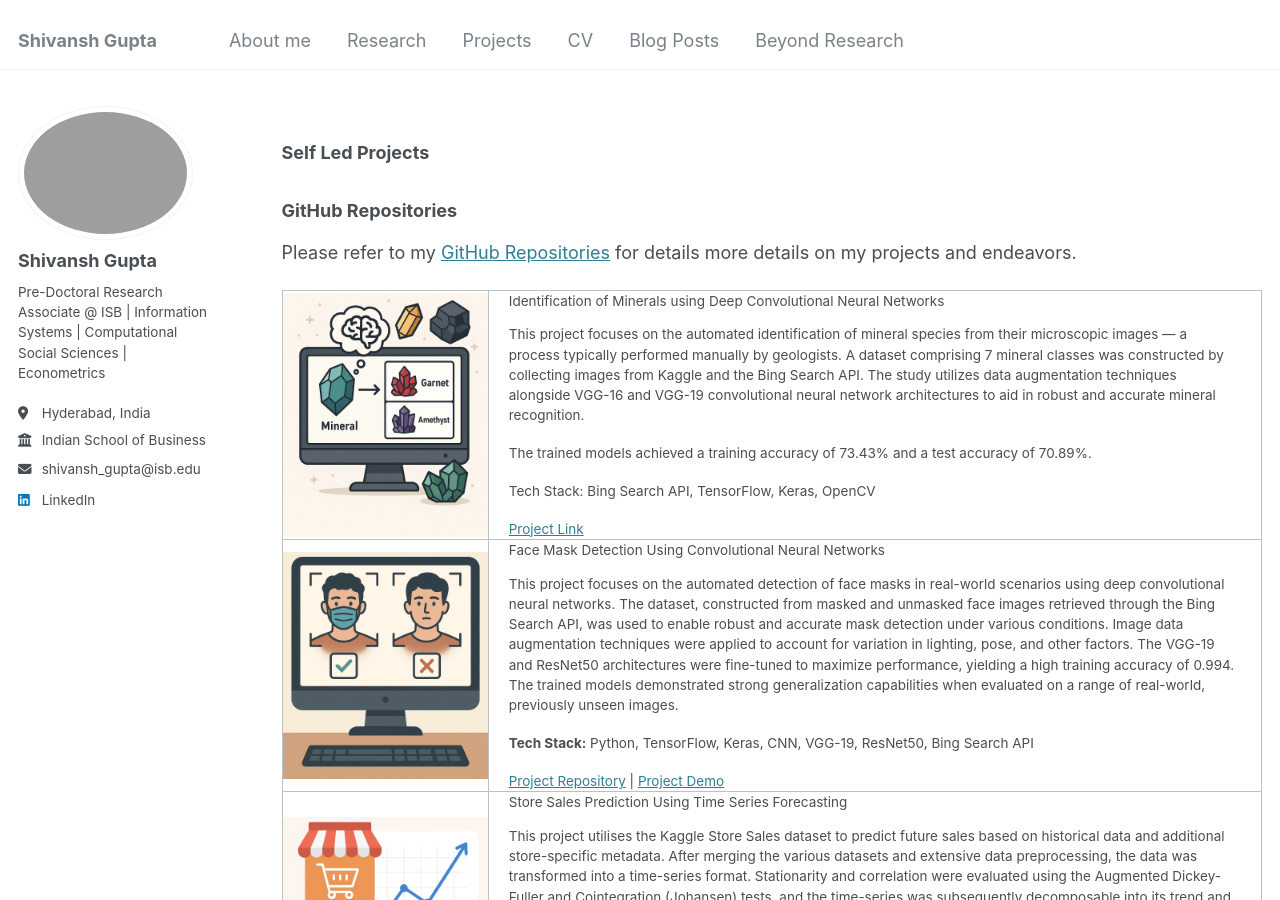
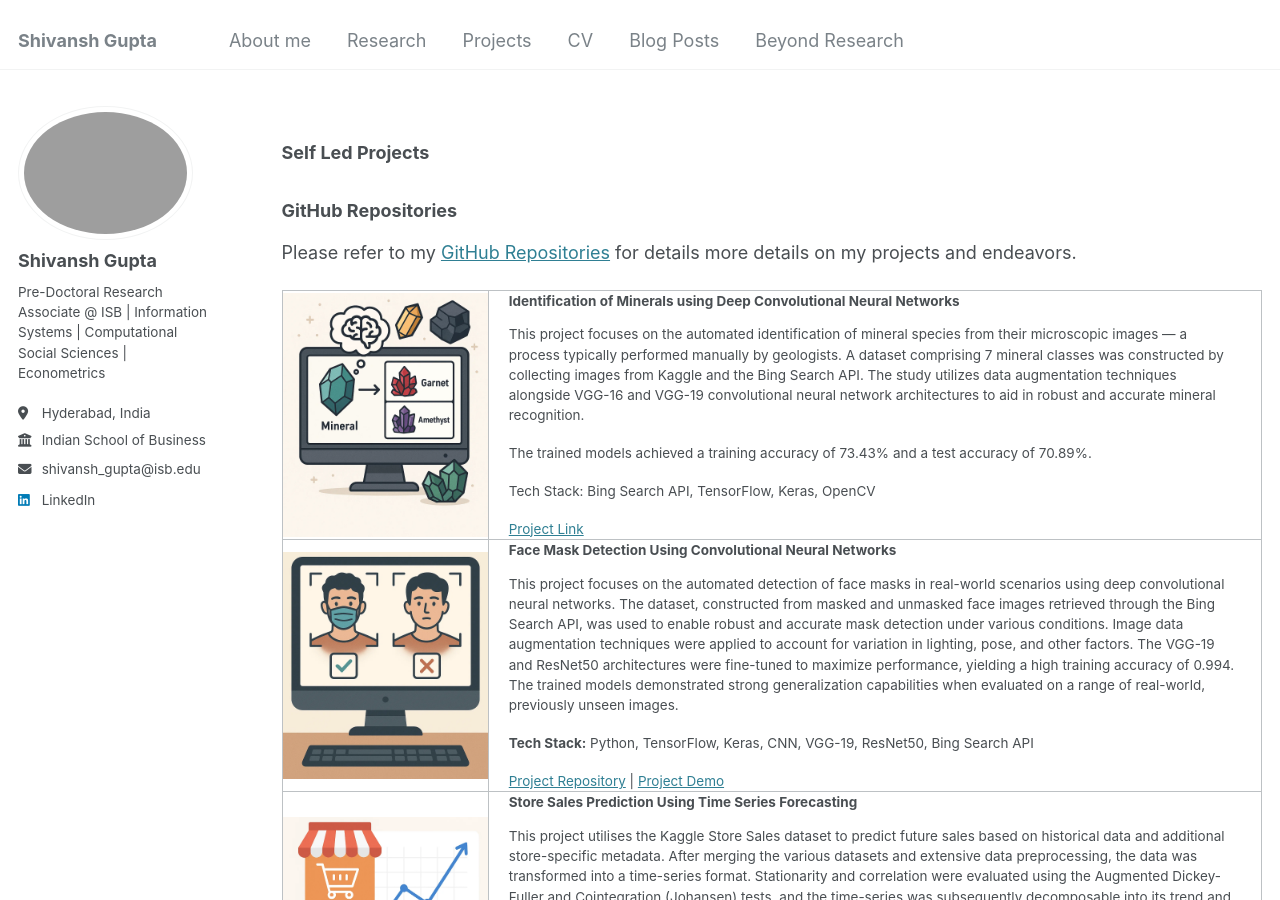
Before and after one commit to gshivansh2001/academicPage, a Jekyll site: the page built from _pages/talks.html, in a window 1280 px wide and 900 px high. Built offline with Jekyll 4.4.1, drawn with Linux system fonts in a browser that asks for light colours.

```diff
--- a/_pages/talks.html
+++ b/_pages/talks.html
@@ -13,7 +13,7 @@ author_profile: true
       <img src="https://gshivansh2001.github.io/academicPage/images/Mineral_Classification.png" alt="" />
     </td>
     <td style="padding: 0px 20px 0px 20px;vertical-align: middle;width: 75%;">
-      <papertitle>Identification of Minerals using Deep Convolutional Neural Networks</papertitle>
+      <papertitle><b>Identification of Minerals using Deep Convolutional Neural Networks</b></papertitle>
       <br>
       <p>This project focuses on the automated identification of mineral species from their microscopic images — a process typically performed manually by geologists. A dataset comprising 7 mineral classes was constructed by collecting images from Kaggle and the Bing Search API. The study utilizes data augmentation techniques alongside VGG-16 and VGG-19 convolutional neural network architectures to aid in robust and accurate mineral recognition.</p>
 
@@ -29,7 +29,7 @@ author_profile: true
       <img src="https://gshivansh2001.github.io/academicPage/images/Face Mask Detection.png" alt="Face Mask Detection" />
     </td>
     <td style="padding: 0px 20px 0px 20px;vertical-align: middle;width: 75%;">
-      <papertitle>Face Mask Detection Using Convolutional Neural Networks</papertitle>
+      <papertitle><b>Face Mask Detection Using Convolutional Neural Networks</b></papertitle>
       <br>
       <p>
         This project focuses on the automated detection of face masks in real-world scenarios using deep convolutional neural networks. The dataset, constructed from masked and unmasked face images retrieved through the Bing Search API, was used to enable robust and accurate mask detection under various conditions. Image data augmentation techniques were applied to account for variation in lighting, pose, and other factors. The VGG-19 and ResNet50 architectures were fine-tuned to maximize performance, yielding a high training accuracy of 0.994. The trained models demonstrated strong generalization capabilities when evaluated on a range of real-world, previously unseen images.
@@ -45,7 +45,7 @@ author_profile: true
       <img src="https://gshivansh2001.github.io/academicPage/images/store_sales_pred.png" alt="Store Sales Prediction" />
     </td>
     <td style="padding: 0px 20px 0px 20px;vertical-align: middle;width: 75%;">
-      <papertitle>Store Sales Prediction Using Time Series Forecasting</papertitle>
+      <papertitle><b>Store Sales Prediction Using Time Series Forecasting</b></papertitle>
       <br>
       <p>This project utilises the Kaggle Store Sales dataset to predict future sales based on historical data and additional store-specific metadata. After merging the various datasets and extensive data preprocessing, the data was transformed into a time-series format. Stationarity and correlation were evaluated using the Augmented Dickey-Fuller and Cointegration (Johansen) tests, and the time-series was subsequently decomposable into its trend and seasonal components. The models were trained using both VAR and LSTM architectures.</p>
 
@@ -62,7 +62,7 @@ author_profile: true
       <img src="https://gshivansh2001.github.io/academicPage/images/Age_and_gender_pred.png" alt="Voice Analysis" />
     </td>
     <td style="padding: 0px 20px 0px 20px;vertical-align: middle;width: 75%;">
-      <papertitle>Gender & Age Prediction Using Voice</papertitle>
+      <papertitle><b>Gender & Age Prediction Using Voice</b></papertitle>
       <br>
       <p>This project focuses on the automated prediction of gender and age from voice recordings — a task that has significant applications in human-machine interaction, forensics, and health care. Audio files were first processed and parsed to extract relevant acoustic features, with Mel-frequency cepstral coefficients (MFCC) used to aid in distinguishing between genders and estimating age groups.</p>
 
@@ -78,7 +78,7 @@ author_profile: true
       <img src="https://gshivansh2001.github.io/academicPage/images/Loan_default_pred.png" alt="Loan Default Prediction" />
     </td>
     <td style="padding: 0px 20px 0px 20px;vertical-align: middle;width: 75%;">
-      <papertitle>Loan Default Prediction Using Deep Neural Networks</papertitle>
+      <papertitle><b>Loan Default Prediction Using Deep Neural Networks</b></papertitle>
       <br>
       <p>This project aims to predict whether a loan application should be approved or not, using financial data from the Lending Club dataset. An extensive exploratory data analysis was performed to identify patterns, handle missing values, and prepare the dataset for training.</p>
 
@@ -94,7 +94,7 @@ author_profile: true
       <img src="https://gshivansh2001.github.io/academicPage/images/Spam_Detection.png" alt="SMS Spam Classifier" />
     </td>
     <td style="padding: 0px 20px 0px 20px;vertical-align: middle;width: 75%;">
-      <papertitle>SMS Spam Classifier Using Naive Bayes</papertitle>
+      <papertitle><b>SMS Spam Classifier Using Naive Bayes</b></papertitle>
       <br>
       <p>This project focuses on classifying messages as spam or non-spam by employing the Naive Bayes algorithm. The dataset consists of labelled messages, which were processed through stemming, removal of stopwords, and tokenization using NLTK. Subsequently, a bag-of-words representation was constructed to aid in training the classifier.</p>
 
@@ -110,7 +110,7 @@ author_profile: true
       <img src="https://gshivansh2001.github.io/academicPage/images/digit_pred.png" alt="Handwritten Digit Recognition" />
     </td>
     <td style="padding: 0px 20px 0px 20px;vertical-align: middle;width: 75%;">
-      <papertitle>Handwritten Digit Recognition Using Deep Neural Networks</papertitle>
+      <papertitle><b>Handwritten Digit Recognition Using Deep Neural Networks</b></papertitle>
       <br>
       <p>This project involves the recognition of handwritten digits using deep neural networks trained on the MNIST dataset. The model was implemented using Keras with TensorFlow as the backend. Subsequently, OpenCV was used for image processing and for making predictions on new samples.</p>
 
@@ -126,7 +126,7 @@ author_profile: true
       <img src="https://gshivansh2001.github.io/academicPage/images/HR_Analytics_pred.png" alt="Promotion Prediction" />
     </td>
     <td style="padding: 0px 20px 0px 20px;vertical-align: middle;width: 75%;">
-      <papertitle>Prediction of Promotion for an Individual Using Neural Networks in HR Analytics</papertitle>
+      <papertitle><b>Prediction of Promotion for an Individual Using Neural Networks in HR Analytics</b></papertitle>
       <br>
       <p>This project utilises a dataset provided by Analytics Vidhya to predict whether an employee is likely to be promoted, based on their past performance and a range of other factors. The dataset contained missing values, which were addressed through regression imputation, and extensive exploratory data analysis was performed to uncover key patterns in the data.</p>
 
```
